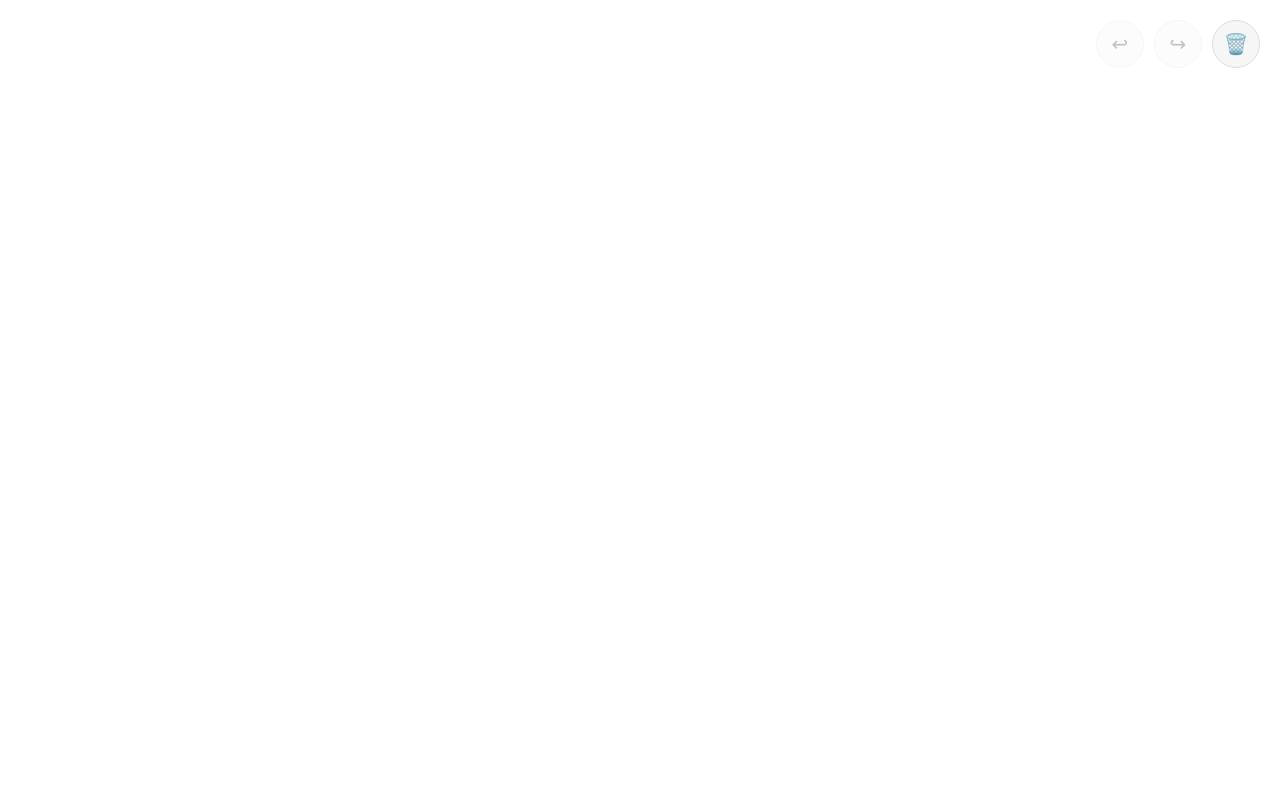
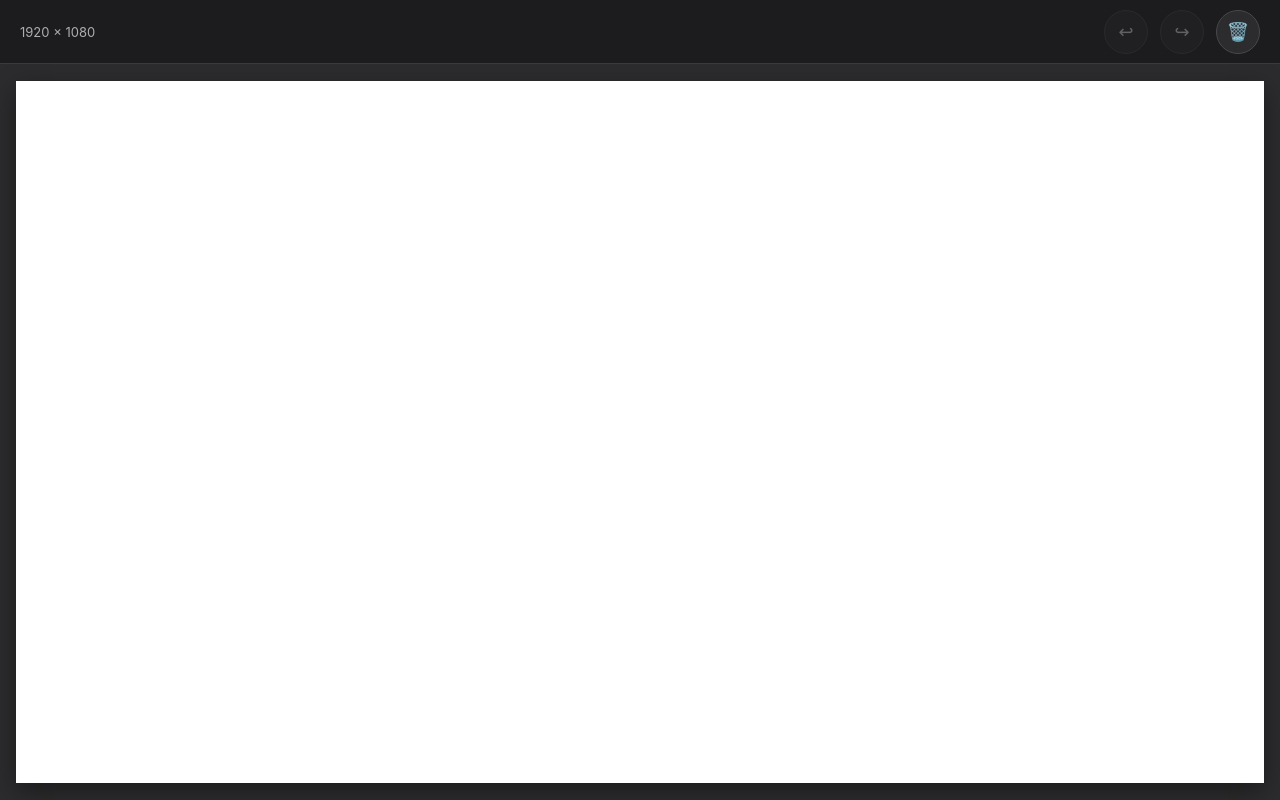
Before and after one commit to inouekosuke-code/draw, a plain HTML site: page index.html in a window 1280 px wide. Drawn offline with Linux system fonts and the light colour scheme.

Commit message:
Update index.html

```diff
--- a/index.html
+++ b/index.html
@@ -3,68 +3,119 @@
 <head>
   <meta charset="UTF-8">
   <meta name="viewport" content="width=device-width, initial-scale=1.0, maximum-scale=1.0, user-scalable=no">
-  <title>シンプルお絵かき</title>
+  <title>シンプルお絵かき (1920×1080)</title>
   <link rel="manifest" href="manifest.json">
   <meta name="apple-mobile-web-app-capable" content="yes">
-  <meta name="apple-mobile-web-app-status-bar-style" content="default">
+  <meta name="apple-mobile-web-app-status-bar-style" content="black-translucent">
   <style>
     * { box-sizing: border-box; margin: 0; padding: 0; }
     body, html {
       width: 100%;
       height: 100%;
       overflow: hidden;
-      background-color: #ffffff;
+      background-color: #2c2c2e; /* キャンバス外側の背景色（ダークグレー） */
       touch-action: none;
+      display: flex;
+      flex-direction: column;
     }
-    canvas {
-      display: block;
+
+    /* キャンバスの外側上部に配置するツールバー */
+    .toolbar {
       width: 100%;
-      height: 100%;
+      height: 64px;
+      padding: 0 20px;
+      background-color: #1c1c1e;
+      display: flex;
+      align-items: center;
+      justify-content: space-between;
+      flex-shrink: 0;
+      border-bottom: 1px solid #3a3a3c;
     }
-    .toolbar {
-      position: fixed;
-      top: 20px;
-      right: 20px;
+
+    .canvas-info {
+      color: #aeaeb2;
+      font-family: -apple-system, BlinkMacSystemFont, sans-serif;
+      font-size: 13px;
+    }
+
+    .btn-group {
       display: flex;
-      gap: 10px;
+      gap: 12px;
     }
+
     .tool-btn {
-      width: 48px;
-      height: 48px;
+      width: 44px;
+      height: 44px;
       border-radius: 50%;
-      border: 1px solid #ddd;
-      background: rgba(245, 245, 245, 0.85);
-      backdrop-filter: blur(8px);
-      font-size: 20px;
+      border: 1px solid #48484a;
+      background-color: #2c2c2e;
+      font-size: 18px;
       cursor: pointer;
       display: flex;
       align-items: center;
       justify-content: center;
-      color: #333;
+      color: #ffffff;
       user-select: none;
       -webkit-user-select: none;
+    }
+    .tool-btn:active:not(:disabled) {
+      background-color: #48484a;
     }
     .tool-btn:disabled {
       opacity: 0.3;
       cursor: default;
     }
+
+    /* 1920×1080キャンバスを中央に収めるエリア */
+    .workspace {
+      flex: 1;
+      width: 100%;
+      height: calc(100% - 64px);
+      display: flex;
+      align-items: center;
+      justify-content: center;
+      padding: 16px;
+      overflow: hidden;
+    }
+
+    canvas {
+      background-color: #ffffff;
+      box-shadow: 0 8px 24px rgba(0, 0, 0, 0.4);
+      display: block;
+      /* 表示サイズはJS側で画面に収まる最大サイズ（16:9維持）に自動計算 */
+    }
   </style>
 </head>
 <body>
-  <canvas id="canvas"></canvas>
 
+  <!-- 1920×1080の外側（上部）に配置されたボタンバー -->
   <div class="toolbar">
-    <button id="undoBtn" class="tool-btn" aria-label="戻る" disabled>↩</button>
-    <button id="redoBtn" class="tool-btn" aria-label="進む" disabled>↪</button>
-    <button id="clearBtn" class="tool-btn" aria-label="全消去">🗑️</button>
+    <span class="canvas-info">1920 × 1080</span>
+    <div class="btn-group">
+      <button id="undoBtn" class="tool-btn" aria-label="戻る" disabled>↩</button>
+      <button id="redoBtn" class="tool-btn" aria-label="進む" disabled>↪</button>
+      <button id="clearBtn" class="tool-btn" aria-label="全消去">🗑️</button>
+    </div>
+  </div>
+
+  <!-- キャンバス配置エリア -->
+  <div class="workspace" id="workspace">
+    <canvas id="canvas" width="1920" height="1080"></canvas>
   </div>
 
   <script>
     const canvas = document.getElementById('canvas');
+    const workspace = document.getElementById('workspace');
     const ctx = canvas.getContext('2d', { willReadFrequently: true });
     const undoBtn = document.getElementById('undoBtn');
     const redoBtn = document.getElementById('redoBtn');
     const clearBtn = document.getElementById('clearBtn');
+
+    // 内部解像度は常に1920×1080で固定
+    const CANVAS_WIDTH = 1920;
+    const CANVAS_HEIGHT = 1080;
+    canvas.width = CANVAS_WIDTH;
+    canvas.height = CANVAS_HEIGHT;
 
     // 履歴管理用の配列（最大30手前まで保存）
     let history = [];
@@ -73,33 +124,43 @@
 
     function setPenStyle() {
       ctx.strokeStyle = '#000000';
-      ctx.lineWidth = 10; // ← ペンの太さを変える場合はここを変更
+      ctx.lineWidth = 6; // 1920×1080基準でのペンの太さ（必要に応じて変更）
       ctx.lineCap = 'round';
       ctx.lineJoin = 'round';
     }
+    setPenStyle();
 
-    function resizeCanvas() {
-      // リサイズ前に現在の絵を一時保存
-      const tempImage = canvas.width > 0 ? ctx.getImageData(0, 0, canvas.width, canvas.height) : null;
-      const dpr = window.devicePixelRatio || 1;
-      canvas.width = window.innerWidth * dpr;
-      canvas.height = window.innerHeight * dpr;
-      ctx.scale(dpr, dpr);
-      setPenStyle();
-      if (tempImage) {
-        ctx.putImageData(tempImage, 0, 0);
-      }
+    // iPadの画面サイズに合わせて1920×1080の見た目の表示サイズだけをフィットさせる
+    function fitCanvasToScreen() {
+      const padding = 32; // 上下左右の余白合計
+      const availWidth = workspace.clientWidth - padding;
+      const availHeight = workspace.clientHeight - padding;
+
+      const scale = Math.min(availWidth / CANVAS_WIDTH, availHeight / CANVAS_HEIGHT);
+      canvas.style.width = `${Math.floor(CANVAS_WIDTH * scale)}px`;
+      canvas.style.height = `${Math.floor(CANVAS_HEIGHT * scale)}px`;
     }
-    resizeCanvas();
-    window.addEventListener('resize', resizeCanvas);
+    fitCanvasToScreen();
+    window.addEventListener('resize', fitCanvasToScreen);
+
+    // 画面上のタッチ位置を1920×1080の正確な座標に変換する関数
+    function getCanvasCoordinates(e) {
+      const rect = canvas.getBoundingClientRect();
+      const scaleX = CANVAS_WIDTH / rect.width;
+      const scaleY = CANVAS_HEIGHT / rect.height;
+      return {
+        x: (e.clientX - rect.left) * scaleX,
+        y: (e.clientY - rect.top) * scaleY
+      };
+    }
 
     // 現在のキャンバス状態を履歴に保存
     function saveState() {
       historyStep++;
       if (historyStep < history.length) {
-        history.length = historyStep; // 戻った後に新しく描いたら先の履歴を消す
+        history.length = historyStep;
       }
-      history.push(ctx.getImageData(0, 0, canvas.width, canvas.height));
+      history.push(ctx.getImageData(0, 0, CANVAS_WIDTH, CANVAS_HEIGHT));
       if (history.length > MAX_HISTORY) {
         history.shift();
         historyStep--;
@@ -109,18 +170,17 @@
 
     // 履歴からキャンバスを復元
     function restoreState(step) {
-      ctx.clearRect(0, 0, canvas.width, canvas.height);
+      ctx.clearRect(0, 0, CANVAS_WIDTH, CANVAS_HEIGHT);
       ctx.putImageData(history[step], 0, 0);
       updateButtons();
     }
 
-    // 戻れない・進めない時はボタンを薄くして無効化
     function updateButtons() {
       undoBtn.disabled = historyStep <= 0;
       redoBtn.disabled = historyStep >= history.length - 1;
     }
 
-    // 初期状態（真っ白なキャンバス）を0番目として保存
+    // 初期状態を保存
     saveState();
 
     let isDrawing = false;
@@ -129,20 +189,22 @@
       // Apple Pencilのみにする場合は下の1行のコメントを外す
       // if (e.pointerType !== 'pen') return;
       isDrawing = true;
+      const pos = getCanvasCoordinates(e);
       ctx.beginPath();
-      ctx.moveTo(e.clientX, e.clientY);
+      ctx.moveTo(pos.x, pos.y);
     });
 
     canvas.addEventListener('pointermove', (e) => {
       if (!isDrawing) return;
-      ctx.lineTo(e.clientX, e.clientY);
+      const pos = getCanvasCoordinates(e);
+      ctx.lineTo(pos.x, pos.y);
       ctx.stroke();
     });
 
     const stopDrawing = () => {
       if (!isDrawing) return;
       isDrawing = false;
-      saveState(); // 1画描き終わるたびに履歴を保存
+      saveState();
     };
     canvas.addEventListener('pointerup', stopDrawing);
     canvas.addEventListener('pointercancel', stopDrawing);
@@ -163,9 +225,9 @@
       }
     });
 
-    // 全消去ボタン（消去も1手として履歴に残すので、間違えて消しても「戻る」で復活可能）
+    // 全消去ボタン
     clearBtn.addEventListener('click', () => {
-      ctx.clearRect(0, 0, canvas.width, canvas.height);
+      ctx.clearRect(0, 0, CANVAS_WIDTH, CANVAS_HEIGHT);
       saveState();
     });
 
```
